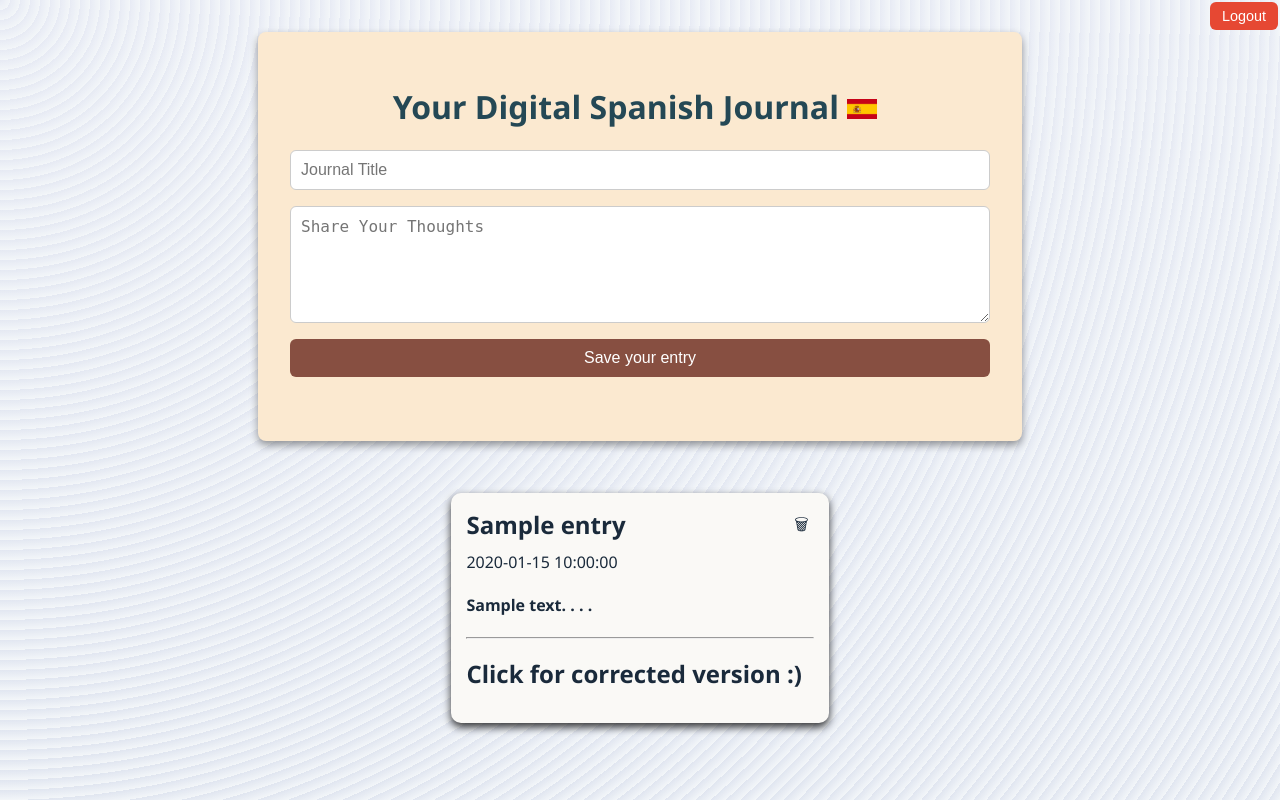
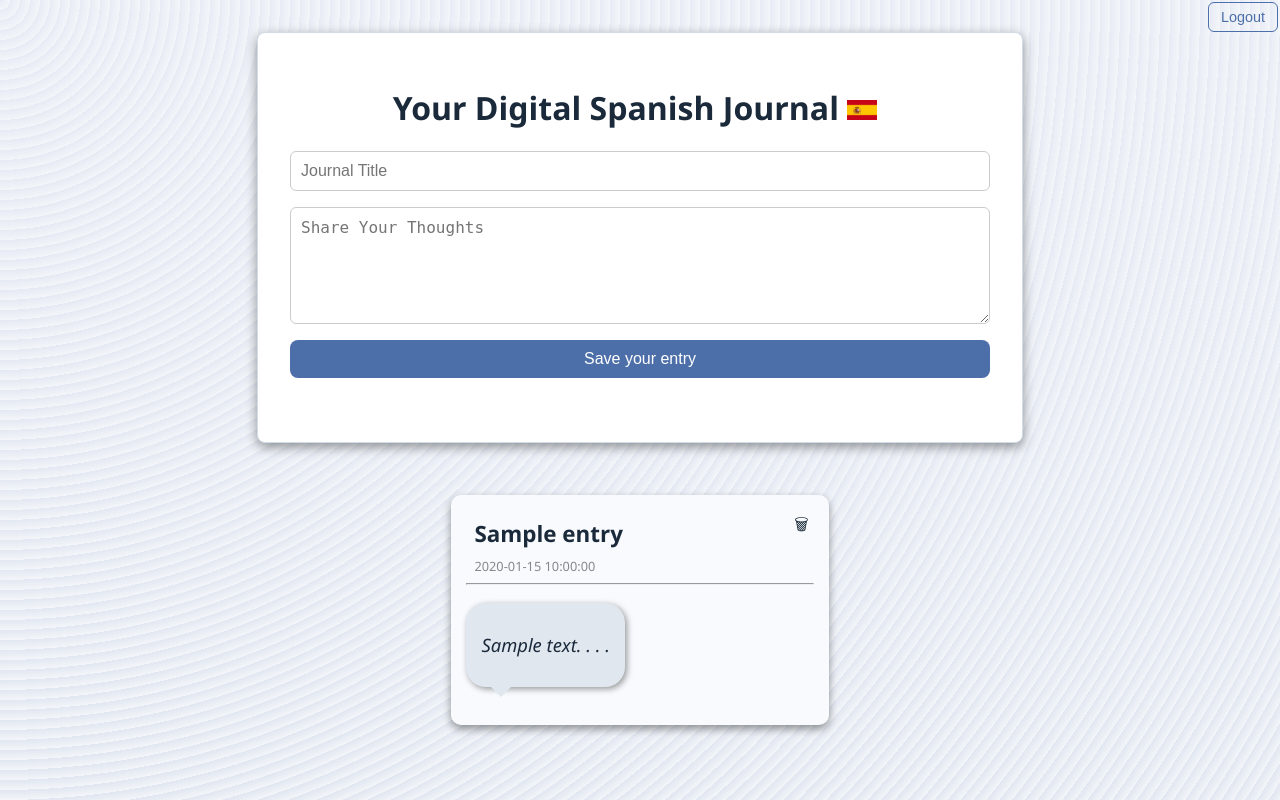
Before and after one commit to wmblack23/digital-spanish-journal, a Flask app: page / in a window 1280 px wide. Run offline with Flask 3, Linux system fonts and the light colour scheme; the visitor is signed in with stand-in values (Sample User, id 1); a database or web service that is not in the repository returns one stand-in record (values such as "Sample title").

Commit message:
Cleaned up blog and expanded blog and added better functionality for responses

```diff
--- a/application.py
+++ b/application.py
@@ -75,12 +75,14 @@ def index():
     if request.method == "POST":
         # Send journal title and journal body to the 'entries' collection
         title = request.form.get("title")
-        body = request.form.get("body")
+        body = request.form.get("body").strip()
         user_timestamp = request.form.get("timestamp")
 
         # Call function from utils.py which sends journal entry to Chat GPT API
         # for fixes and recommendations
         corrected_body = correct_spanish_entry(body)
+        corrections = corrected_body[corrected_body.index('%!()--;kxv')+10:].strip().replace('-', '')
+        corrected_body = corrected_body[:corrected_body.index('%!()--;kxv')].strip()
 
         # Insert the entry with the corrected version
         if title and body:
@@ -89,6 +91,7 @@ def index():
                 "title": title,
                 "body": body,
                 "corrected_body": corrected_body,
+                "corrections": corrections,
                 "timestamp": user_timestamp
             })
 
--- a/static/css/styles.css
+++ b/static/css/styles.css
@@ -25,14 +25,15 @@ body::before {
     max-width: 700px;
     margin: 2rem auto;
     padding: 2rem;
-    background: #FBE9D0;
+    background: #ffffff;
+    border: 1px solid #d1dce6;
     border-radius: 8px;
-    box-shadow: 0 4px 8px rgba(0, 0, 0, 0.4);
+    box-shadow: 0 4px 12px rgba(0, 0, 0, 0.4);
   }
 
 h1 {
     text-align: center;
-    color: #244855;
+    color: #1a2a3b;
   }
 
 .entry-form {
@@ -66,34 +67,34 @@ textarea {
     }
 
 button {
-    background-color: #874F41;
-    color: white;
+    background-color: #4d6fa9;
+    color: #ffffff;
     padding: 10px;
     border: none;
-    border-radius: 6px;
+    border-radius: 8px;
     cursor: pointer;
     font-size: 1rem;
   }
 
 button:hover {
-    background-color: #A74F41;
+    background-color: #3c5c8a;
   }
 
 .logout-btn {
-    background-color: #E64833;
+    background-color: transparent;
     position: fixed;
     right: 2px;
     top: 2px;
-    color: white;
+    color: #4d6fa9;
     padding: 6px 12px;
-    border: none;
+    border: 1px solid #4d6fa9;
     border-radius: 6px;
     cursor: pointer;
     font-size: 0.9rem;
   }
 
 .logout-btn:hover {
-    background-color: #C53A27;
+    background-color: #e0e7ef99;
   }
 
 #blog-container {
@@ -106,11 +107,12 @@ button:hover {
 
 .blog-card {
     width: 28%;
-    height: 200px;
+    min-height: 200px;
+    height: auto;
     margin-bottom: 20px;
     position: relative;
     padding: 15px;
-    background: #FAF9F6;
+    background: #f8fafd;
     color: #1a2a3b;
     border-radius: 10px;
     cursor: pointer;
@@ -119,30 +121,74 @@ button:hover {
     word-wrap: break-word; /* Break long words that might overflow */
     overflow-wrap: break-word; /* Same as word-wrap, but newer */
     white-space: normal;
-    box-shadow: 0 4px 8px rgba(0, 0, 0, 0.8);
+    box-shadow: 0 4px 8px rgba(0, 0, 0, 0.4);
 }
+
+.blog-card h2 {
+    font-size: 1.4rem;
+    margin: 8px;
+    font-weight: 600;
+  }
+
+.blog-card h8 {
+    font-size: 0.8rem;
+    color: #888;
+    display: block;
+    margin: 8px;
+  }
+
+.blog-card p {
+    font-size: 1.15rem;
+    color: #1a2a3b;
+    line-height: 1.5;
+  }
+
+.text-bubble {
+    display: inline-block;
+    background: #e0e7ef;
+    padding: 10px 15px;
+    border-radius: 20px;
+    position: relative;
+    font-size: 14px;
+    max-width: 90%;
+    margin: 10px 0;
+    font-style: italic;
+    box-shadow: 2px 2px 6px rgba(0, 0, 0, 0.4);
+    word-wrap: break-word;
+    white-space: normal;
+  }
+
+.text-bubble::after {
+    content: "";
+    position: absolute;
+    bottom: -10px;
+    left: 25px;
+    border-width: 10px 10px 0;
+    border-style: solid;
+    border-color: #e0e7ef transparent transparent;
+  }
 
 .delete-btn {
     background: none;
     color: inherit;
     position: absolute;
-    top: 10px;
+    top: 8px;
     right: 10px;
 }
 
 .delete-btn:hover {
-  background: #cccccc;
+  background: #eaf0f6;
 }
 
 .blog-card:hover {
-    background: #ddd;
-    box-shadow: 0 8px 16px rgba(0, 0, 0, 0.2);
+    background: #eaf0f6;
+    box-shadow: 0 8px 16px rgba(0, 0, 0, 0.4);
     transform: translateY(-15px);
 }
 
 .scroll-arrow-container {
   position: fixed;
-  top: 81%; /* Middle of the screen */
+  top: 81%;
   bottom: 30px;
   z-index: 999;
   display: flex;
@@ -187,15 +233,14 @@ button:hover {
   left: 10%;
   right: 10%;
   bottom: 10%;
-  background: white;
-  color: #1a2a3b;
+  background: #f8fafd;
   border: 2px solid #ccc;
   padding: 20px;
   overflow-y: auto;
   z-index: 1000;
   display: none;
   border-radius: 10px;
-  box-shadow: 0 4px 8px rgba(0, 0, 0, 0.2);
+  box-shadow: 0 4px 8px rgba(0, 0, 0, 0.4);
   max-height: 80vh;
 }
 
@@ -207,19 +252,40 @@ button:hover {
   cursor: pointer;
 }
 
-h2, p {
-  margin: 0 0 10px 0;
-  padding: 0;
-}
-
 #main-content.blur {
   filter: blur(4px);
   pointer-events: none; /* Optional: prevent interaction with blurred content */
 }
 
-#expanded-title, #expanded-content, #expanded-body, #corrected-title, #click-for-help {
-  padding-top: 10px;
-  padding-bottom: 10px;
+#expanded-title, #corrected-title {
+  font-size: 1.4rem;
+  margin: 8px;
+  font-weight: 600;
+  color: #1a2a3b;
+}
+
+#expanded-content, #corrected-body {
+  font-size: 1.15rem;
+  margin-left: 8px;
+  margin-top: 15px;
+  color: #1a2a3b;
+  line-height: 1.5;
+}
+
+#corrections-list {
+  font-size: 1.15rem;
+  margin-left: 8px;
+  color: #1a2a3b;
+  line-height: 2.25;
+}
+
+#expanded-line {
+  margin-top: 20px;
+  margin-bottom: 25px;
+}
+
+#click-for-help {
+  padding-top: 20px;
 }
 
 /* Mobile Styles (default styles, up to 600px) */
--- a/static/js/blogs.js
+++ b/static/js/blogs.js
@@ -33,9 +33,15 @@ blogCards.forEach(card => {
         const title = card.dataset.title;
         const content = card.dataset.content;
         const body = card.dataset.body;
+        const corrections = card.dataset.corrections;
+        const correctionsArray = corrections.split('\n');
         document.getElementById("expanded-title").innerText = title;
         document.getElementById("expanded-content").innerText = content;
-        document.getElementById("expanded-body").innerText = body;
+        document.getElementById("corrected-body").innerText = body;
+        document.getElementById("corrections-list").innerHTML = correctionsArray
+        .map(item => `<li>${item.trim()}</li>`)
+        .join('');
+        document.getElementById("corrected-title").innerText = title + " - Corrected";
         document.getElementById("expanded-blog").style.display = "block";
         document.getElementById("main-content").classList.add("blur");
     };
--- a/templates/index.html
+++ b/templates/index.html
@@ -26,7 +26,7 @@
 
         <div id="blog-container">
             {% for post in posts %}
-                <div class="blog-card" data-title="{{ post.title }}" data-content="{{ post.body }}" data-body="{{ post.corrected_body }}">
+                <div class="blog-card" data-title="{{ post.title }}" data-content="{{ post.body }}" data-body="{{ post.corrected_body }}" data-corrections="{{ post.corrections }}">
                     <form action="{{ url_for('delete_blog') }}" method="POST" style="display: inline;">
                         <input type="hidden" name="timestamp" value="{{ post['timestamp'] }}">
                         <input type="hidden" name="email" value="{{ post['email'] }}">
@@ -34,9 +34,10 @@
                     </form>
                     <h2>{{ post.title }}</h2>
                     <h8>{{ post.timestamp }}</h8>
-                    <h4>{{ post.body.split()[:3] | join(' ') }} . . .</h4>
                     <hr>
-                    <h2 id="click-for-help">Click for corrected version :)</h2>
+                    <div class="text-bubble">
+                        <p>{{ post.body.split()[:7] | join(' ') }} . . .</p>
+                    </div>
                 </div>
             {% endfor %}
         </div>
@@ -54,10 +55,15 @@
     <div id="expanded-blog">
         <div id="close-btn">❌</div>
         <h2 id="expanded-title"></h2>
-        <p id="expanded-content"></p>
-        <hr>
-        <h2 id="corrected-title">Corrected Version :)</h2>
-        <p id="expanded-body"></p>
+        <div class="text-bubble">
+            <p id="expanded-content"></p>
+        </div>
+        <hr id="expanded-line">
+        <h2 id="corrected-title"></h2>
+        <div class="text-bubble">
+            <p id="corrected-body"></p>
+        </div>
+        <ul id="corrections-list"></ul>
     </div>
     <script src="{{ url_for('static', filename='js/blogs.js') }}"></script>
     <script>
--- a/utils.py
+++ b/utils.py
@@ -14,11 +14,11 @@ def correct_spanish_entry(text):
         messages=[
             {
                 "role": "system",
-                "content": "You are a Spanish grammar expert. When given a Spanish journal entry from a learner, you will return corrections and suggestions for improvement."
+                "content": "You are a Spanish grammar expert. When given a Spanish journal entry from a learner, you will return corrections and suggestions for improvement. Please double check your work before responding! This is important for student learners. Could you also return a grade? Out of 10. I know this is a bit arbitrary but just use your best judgement with the number of errors etc. Also, after the corrected version of the blog and before the list of corrections ALWAYS include '%!()--;kxv' so that the system knows where to split the text. Do not lead with this text. First return the corrected entry, then that string, and then the list of corrections."
             },
             {
                 "role": "user",
-                "content": f"Please correct this Spanish journal entry and provide explanations:\n\n{text}"
+                "content": f"Please correct this Spanish journal entry and provide corrections: \n\n{text}"
             }
         ]
     )
```
